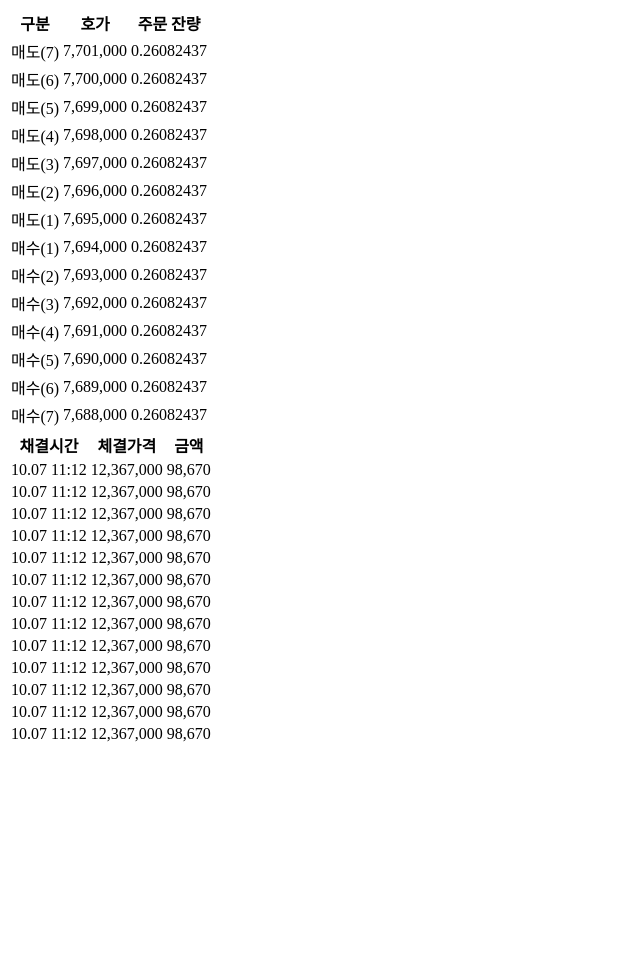
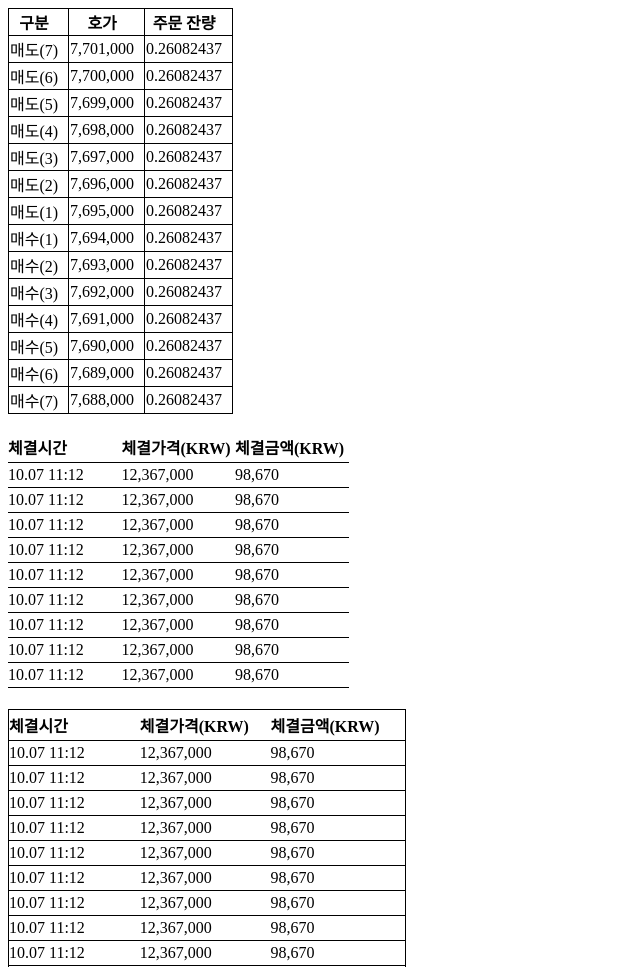
Before and after one commit to kimhh-smsoftlab/html5-study-1006, a plain HTML site: page project/1007/table_test.html in a window 1280 px wide. Shown: the whole page, without its empty margins (0-640 px from the left). Before the commit the page ends 800 px from the top, so only its background shows below. Drawn offline with Linux system fonts and the light colour scheme.

Commit message:
2 files modified, 1 added

```diff
--- /dev/null
+++ b/project/1007/1007_styles.css
@@ -0,0 +1,43 @@
+#table1 {
+  border-collapse: collapse;
+}
+
+#table1 th,
+#table1 td{
+  border:1px solid black;
+  padding-right: 10px;
+}
+
+#table2 {
+  border-collapse: collapse;
+}
+
+#table2 th,
+#table2 td{
+  width: 32%;
+  border-bottom: 1px solid black;
+  text-align: left;
+  padding: 3px 0px 3px 0px;
+}
+
+#table_div{
+border: 1px solid black;
+width: 95%;
+}
+
+#table_head_div{
+  font-size: 16px;
+  font-weight: bold;
+}
+
+.div1{
+  border-bottom: 1px solid;
+  padding-top: 3px;
+  padding-bottom: 3px;
+}
+
+.div1 div{
+  display: inline-block;
+  width: 32%;
+
+}
--- a/project/1007/table_test.html
+++ b/project/1007/table_test.html
@@ -2,11 +2,13 @@
 
 <head>
 	<meta charset="UTF-8">
+	<link rel="stylesheet" type="text/css" href="1007_styles.css">
 </head>
 
 <body>
 	<div>
-		<table>
+		<div>
+			<table id="table1">
 				<tr>
 					<th>구분</th>
 					<th>호가</th>
@@ -90,13 +92,13 @@
 					<td>0.26082437</td>
 				</tr>
 			</table>
-	</div>
-	<div>
-		<table>
+		</div><br>
+		<div style="width:33%; height:33%; overflow:auto;">
+			<table id="table2">
 				<tr>
-				<th>채결시간</th>
-				<th>체결가격</th>
-				<th>금액</th>
+					<th>체결시간</th>
+					<th>체결가격(KRW)</th>
+					<th>체결금액(KRW)</th>
 				</tr>
 				<tr>
 					<td>10.07 11:12</td>
@@ -164,6 +166,82 @@
 					<td>98,670</td>
 				</tr>
 			</table>
+		</div><br>
+		<div style="width:33%; height:33%; overflow:auto;">
+			<div id="table_div">
+				<div class="div1" id="table_head_div">
+					<div>체결시간</div>
+					<div>체결가격(KRW)</div>
+					<div>체결금액(KRW)</div>
+				</div>
+				<div class="div1">
+					<div>10.07 11:12</div>
+					<div>12,367,000</div>
+					<div>98,670</div>
+				</div>
+				<div class="div1">
+					<div>10.07 11:12</div>
+					<div>12,367,000</div>
+					<div>98,670</div>
+				</div>
+				<div class="div1">
+					<div>10.07 11:12</div>
+					<div>12,367,000</div>
+					<div>98,670</div>
+				</div>
+				<div class="div1">
+					<div>10.07 11:12</div>
+					<div>12,367,000</div>
+					<div>98,670</div>
+				</div>
+				<div class="div1">
+					<div>10.07 11:12</div>
+					<div>12,367,000</div>
+					<div>98,670</div>
+				</div>
+				<div class="div1">
+					<div>10.07 11:12</div>
+					<div>12,367,000</div>
+					<div>98,670</div>
+				</div>
+				<div class="div1">
+					<div>10.07 11:12</div>
+					<div>12,367,000</div>
+					<div>98,670</div>
+				</div>
+				<div class="div1">
+					<div>10.07 11:12</div>
+					<div>12,367,000</div>
+					<div>98,670</div>
+				</div>
+				<div class="div1">
+					<div>10.07 11:12</div>
+					<div>12,367,000</div>
+					<div>98,670</div>
+				</div>
+				<div class="div1">
+					<div>10.07 11:12</div>
+					<div>12,367,000</div>
+					<div>98,670</div>
+				</div>
+				<div class="div1">
+					<div>10.07 11:12</div>
+					<div>12,367,000</div>
+					<div>98,670</div>
+				</div>
+				<div class="div1">
+					<div>10.07 11:12</div>
+					<div>12,367,000</div>
+					<div>98,670</div>
+				</div>
+				<div class="div1">
+					<div>10.07 11:12</div>
+					<div>12,367,000</div>
+					<div>98,670</div>
+				</div>
+
+			</div>
+		</div>
 	</div>
 </body>
 
```
Also changed, not shown: index.html (+1 -1 lines). Lines whose indentation alone changed are shown as unchanged.
